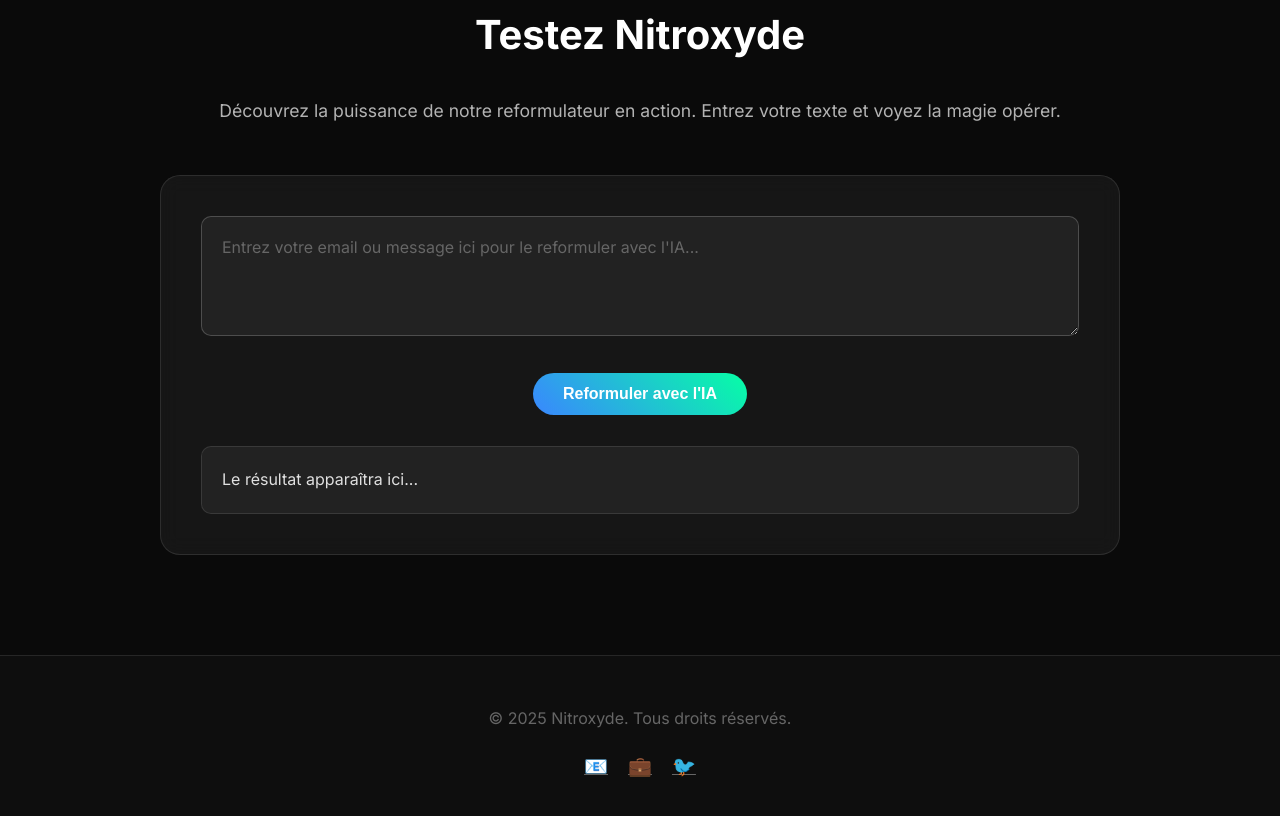
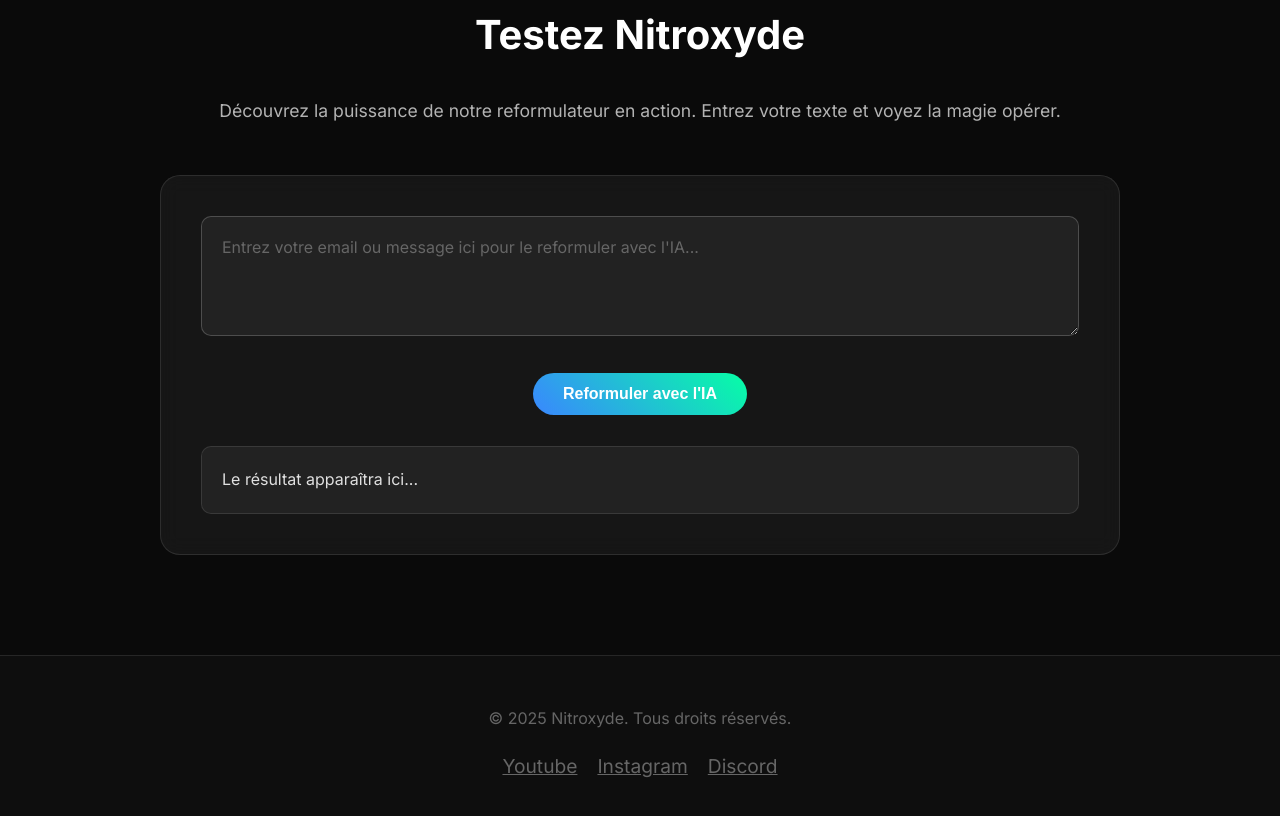
Before and after one commit to Aatrox-max/nitroxyde-reformulateur, a plain HTML site: page index.html in a window 1280 px wide. Shown: the part 1759-2575 px from the top of the page. Drawn offline with Linux system fonts and the light colour scheme.

Commit message:
liens en bas footer

```diff
--- a/index.html
+++ b/index.html
@@ -514,9 +514,9 @@
         <div class="footer-content">
             <p>&copy; 2025 Nitroxyde. Tous droits réservés.</p>
             <div class="social-links">
-                <a href="#">📧</a>
-                <a href="#">💼</a>
-                <a href="#">🐦</a>
+                <a href="#">Youtube</a>
+                <a href="#">Instagram</a>
+                <a href="#">Discord</a>
             </div>
         </div>
     </footer>
```
